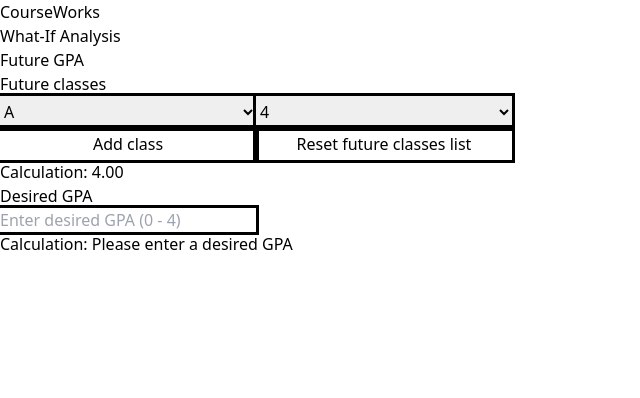
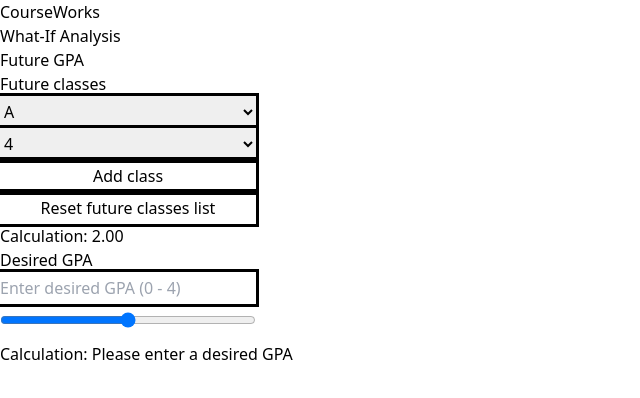
Before and after one commit to RobinSardja/CourseWorks, a Next.js app: page / in a window 1280 px wide. Shown: the top 398 px of the page, without its empty margins (0-640 px from the left). Built offline with nearby package versions, Linux system fonts and the light colour scheme.

Commit message:
Added slider for desired GPA.

```diff
--- a/app/WhatIfAnalysis.js
+++ b/app/WhatIfAnalysis.js
@@ -33,7 +33,6 @@
     return (
         <section>
             <h1>Future GPA</h1>
-            { /* TESTING calcFutureGPA */ }
             <h2>Future classes</h2>
             <ul>
                 { futureClasses.map( (classInfo, index) => (
@@ -53,6 +52,7 @@
                 <option value = 'D'>D</option>
                 <option value = 'F'>F</option>
             </select>
+            <br />
             <select
                 className = "h-8 w-64 outline"
                 value = {creditInput}
@@ -72,6 +72,7 @@
                     setFutureClasses( [...futureClasses, [gradeInput, creditInput] ] )
                 }}
             >Add class</button>
+            <br />
             <button
                 className = "h-8 w-64 outline"
                 onClick = { () => {
@@ -80,7 +81,7 @@
                     setFutureClasses([])
                 }}
             >Reset future classes list</button>
-            <p>Calculation: { calcFutureGPA( ['A', 'A'], [3, 3], grades, credits ).toFixed(2) }</p>
+            <p>Calculation: { calcFutureGPA( ['A', 'F'], [3, 3], grades, credits ).toFixed(2) }</p>
         </section>
     )
 }
@@ -127,17 +128,27 @@
     return (
         <section>
             <h1>Desired GPA</h1>
-            { /* TESTING calcDesiredGPA */ }
             <input
-                className = "w-64 outline"
+                className = "h-8 w-64 outline"
                 type = "number"
                 value = {desiredGPA}
                 onChange = { (e) => setDesiredGPA(e.target.value) }
                 placeholder = "Enter desired GPA (0 - 4)"
                 min = "0"
                 max = "4"
+                step = "0.5"
             />
-            <p>Calculation: { calcDesiredGPA( ['A', 'A'], [3, 3], desiredGPA, 3 ) }</p>
+            <br />
+            <input
+                className = "h-8 w-64"
+                type = "range"
+                value = {desiredGPA}
+                onChange = { (e) => setDesiredGPA(e.target.value) }
+                min = "0"
+                max = "4"
+                step = "0.01"
+            />
+            <p>Calculation: { calcDesiredGPA( ['A', 'F'], [3, 3], desiredGPA, 30 ) }</p>
         </section>
     )
 }
```
